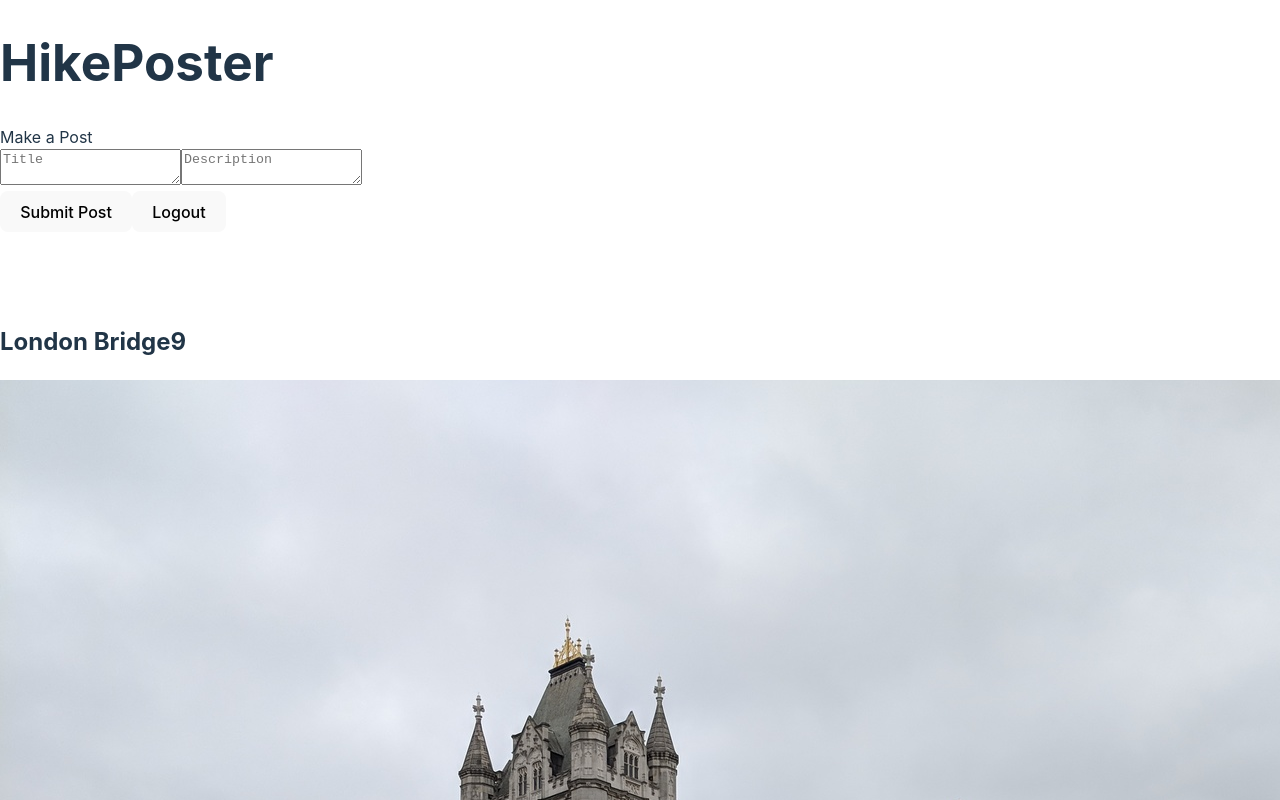
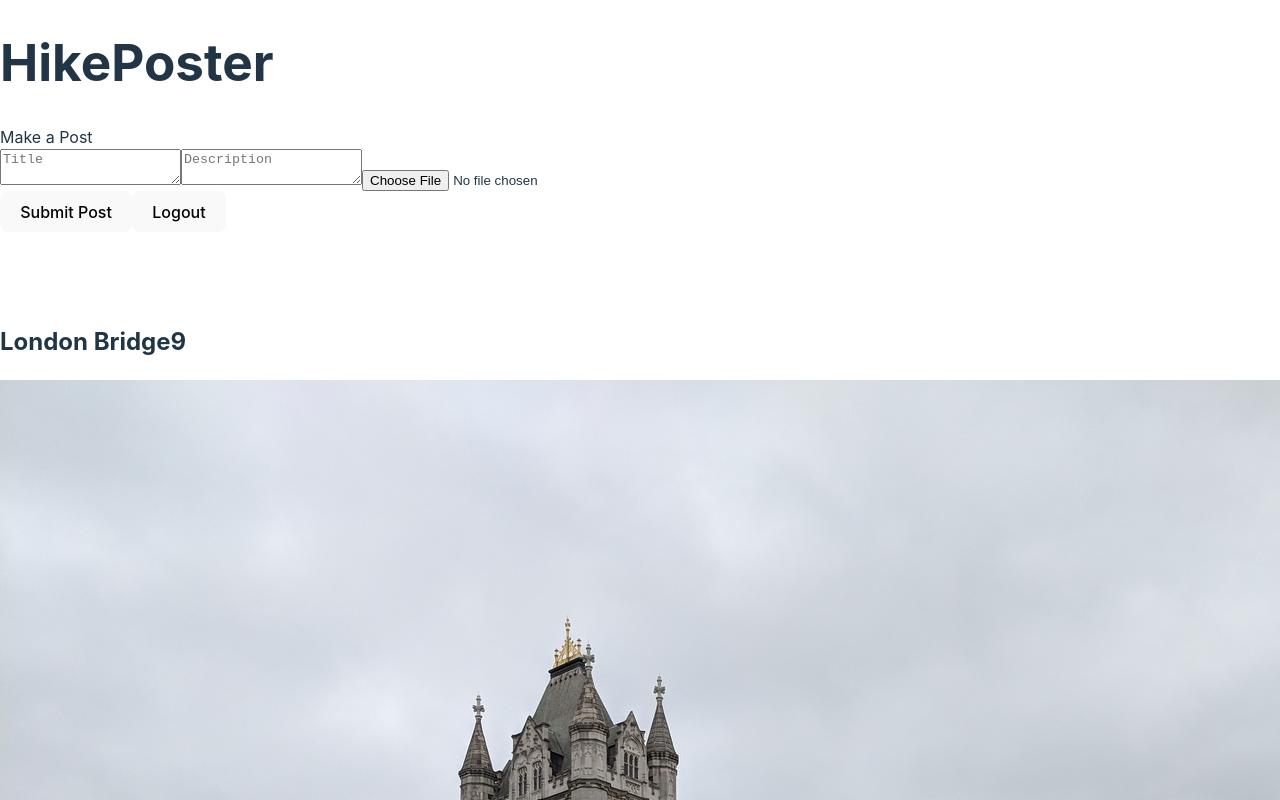
Before and after one commit to thatsmellything/Final-Project-ModWebDev, a React (Vite) app in the folder HikePoster/: page /#/chat in a window 1280 px wide. Shown: the top 800 px of the page. Built offline with nearby package versions, Linux system fonts and the light colour scheme; no server answers; the database is empty; sample sign-in values are in the browser's storage.

Commit message:
Added upload image button

```diff
--- a/HikePoster/src/lib/firebase.ts
+++ b/HikePoster/src/lib/firebase.ts
@@ -2,7 +2,7 @@
 import { initializeApp } from "firebase/app";
 import { getAuth } from "firebase/auth";
 import { getFirestore } from "firebase/firestore";
-import { getDatabase } from "firebase/database";
+import { getStorage } from "firebase/storage";
 // TODO: Add SDKs for Firebase products that you want to use
 // https://firebase.google.com/docs/web/setup#available-libraries
 
@@ -20,4 +20,4 @@ const firebaseConfig = {
 export const app = initializeApp(firebaseConfig);
 export const auth = getAuth(app);
 export const db = getFirestore(app);
-export const rtdb = getDatabase(app);
+export const storage = getStorage(app);
--- a/HikePoster/src/pages/posts.tsx
+++ b/HikePoster/src/pages/posts.tsx
@@ -3,8 +3,8 @@ import UserContext from "../context/user";
 import { auth } from "../lib/firebase";
 import { signOut } from "firebase/auth";
 import { collection, addDoc, getDocs, query, where } from "firebase/firestore";
-import { db, rtdb } from "../lib/firebase";
-import {ref, onChildAdded, push, set} from "firebase/database";
+import { db, storage } from "../lib/firebase";
+import { ref, uploadBytes, getDownloadURL } from 'firebase/storage';
 
 type Post = {
   image: any,
@@ -132,6 +132,18 @@ export const Chat = () => {
 
   const postSection = returnPosts()
 
+  const [url, setUrl] = useState('');
+  async function uploadFile(e: React.ChangeEvent<HTMLInputElement>) {
+    const target = e.target as HTMLInputElement;
+    const file = target.files?.[0];
+    const fileRef = ref(storage, `/images/${file!.name || ''}`)
+    const snapshot = await uploadBytes(fileRef, file!);
+
+    // likely in different place
+    const downloadUrl = await getDownloadURL(ref(storage, `/images/${file!.name || ''}`));
+    setUrl(downloadUrl);
+  }
+
   return (
     <>
       <div className="header">
@@ -140,6 +152,7 @@ export const Chat = () => {
         {/* File browser for selection */}
         <textarea placeholder="Title"></textarea>
         <textarea placeholder="Description"></textarea>
+        <input type="file" onChange={uploadFile}/>
         <br></br>
         <button>Submit Post</button>
         <button onClick={() => signOut(auth)}>Logout</button>
```
